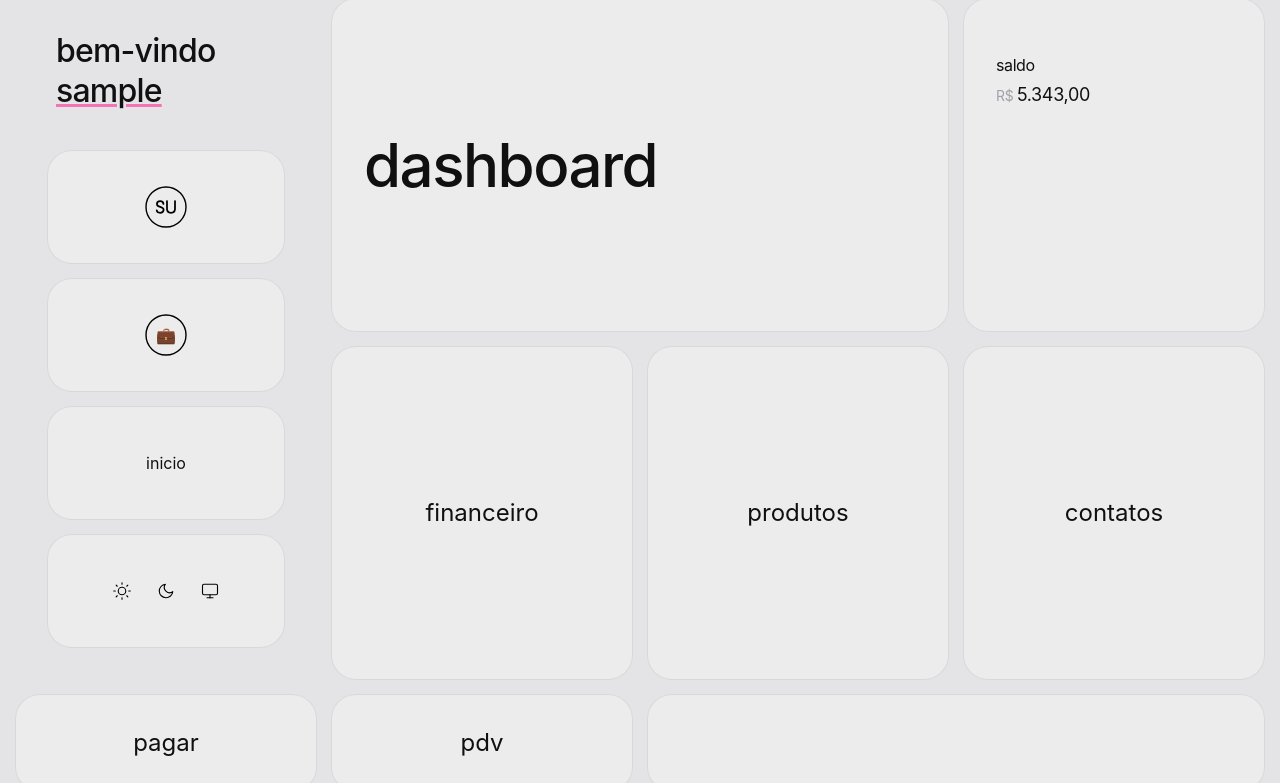
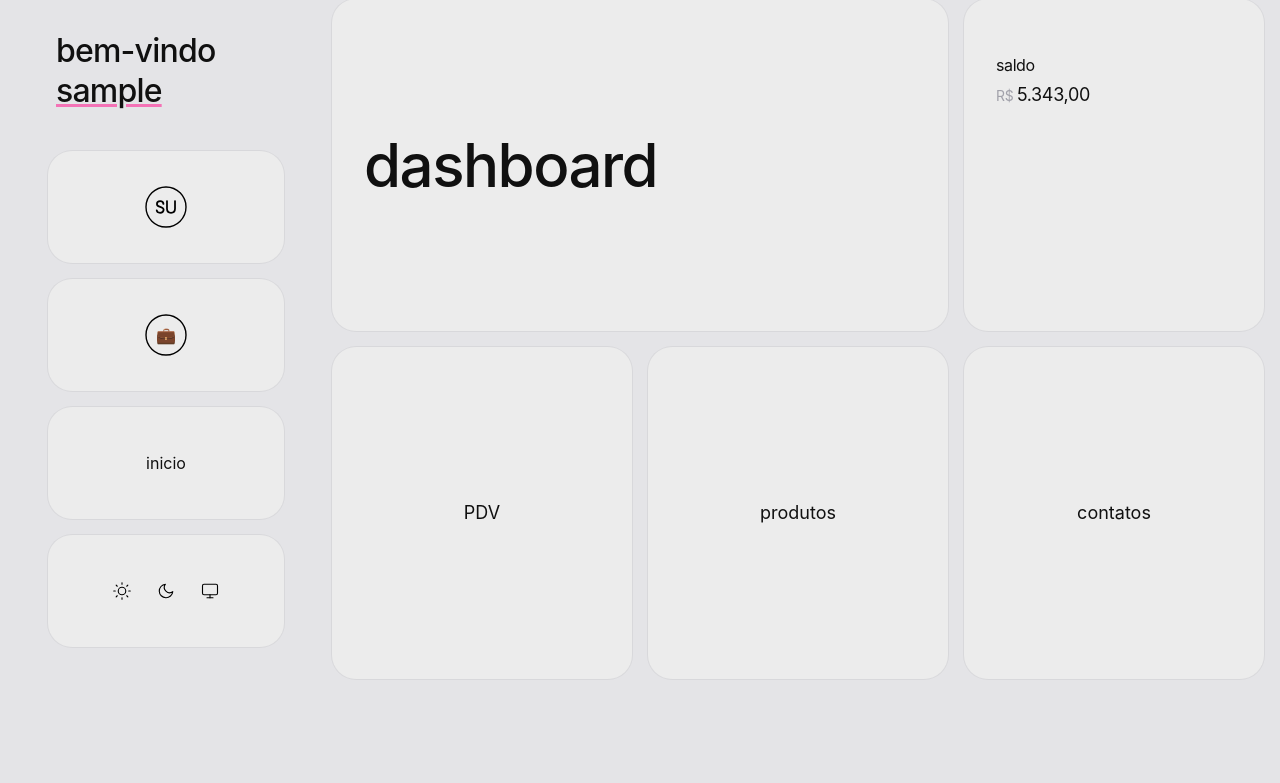
Before and after one commit to hugobelem/erp, a Django app: page /conta/ in a window 1280 px wide. Shown: the part 17-800 px from the top of the page. Run offline with Django 5.2, Linux system fonts and the light colour scheme; the visitor is signed in with stand-in values (Sample User, id 1); data comes from the database, SQL or seed files in the repository; data that the repository does not hold is empty; style sheets or scripts are compiled from the project's sources.

Commit message:
account layout change

```diff
--- a/templates/account.html
+++ b/templates/account.html
@@ -102,7 +102,7 @@
       <a href="#" class="ring-1 lg:row-span-1 flex flex-col justify-between group hover:ring-primary/10 dark:hover:ring-white/20 duration-300 h-full dark:ring-white/10 ring-primary/5 md:grid-cols-2 md:grid lg:gap-0 md:items-center md:gap-12 lg:grid-cols-none lg:col-span-2 rounded-3xl p-8 bg-white dark:bg-secondary hover:shadow-xl dark:shadow-thick">
         <div>
           <p
-            class="ext-xl tracking-tight font-medium text-primary dark:text-white md:text-6xl">
+            class="text-xl tracking-tight font-medium text-primary dark:text-white md:text-6xl">
             dashboard
           </p>
         </div>
@@ -125,23 +125,24 @@
       </div>
 
       <a href="#" class="ring-1 lg:row-span-1 items-center h-full flex p-8 flex-col justify-center hover:ring-primary/5 dark:hover:ring-white/20 dark:ring-white/10 ring-primary/5 relative rounded-3xl overflow-hidden bg-white dark:bg-secondary hover:shadow-xl dark:shadow-thick">
-        <p class="text-xl text-primary dark:text-white lg:text-2xl">
-          financeiro
+        <p class="text-base text-primary dark:text-white lg:text-lg">
+          PDV
         </p>
       </a>
 
       <a href="#" class="ring-1 lg:row-span-1 items-center h-full flex p-8 flex-col justify-center hover:ring-primary/5 dark:hover:ring-white/20 dark:ring-white/10 ring-primary/5 relative rounded-3xl overflow-hidden bg-white dark:bg-secondary hover:shadow-xl dark:shadow-thick">
-        <p class="text-xl text-primary dark:text-white lg:text-2xl">
+        <p class="text-base text-primary dark:text-white lg:text-lg">
           produtos
         </p>
       </a>
 
       <a href="#" class="ring-1 lg:col-span-1 items-center h-full flex p-8 flex-col justify-center hover:ring-primary/5 dark:hover:ring-white/20 dark:ring-white/10 ring-primary/5 relative rounded-3xl overflow-hidden bg-white dark:bg-secondary hover:shadow-xl dark:shadow-thick">
-        <p class="text-xl text-primary dark:text-white lg:text-2xl">
+        <p class="text-base text-primary dark:text-white lg:text-lg">
           contatos
         </p>
       </a>
 
+      {% comment %}
       <a href="#" class="ring-1 lg:col-span-1 items-center h-full flex p-8 flex-col justify-center hover:ring-primary/5 dark:hover:ring-white/20 dark:ring-white/10 ring-primary/5 relative rounded-3xl overflow-hidden bg-white dark:bg-secondary hover:shadow-xl dark:shadow-thick">
         <p class="text-xl text-primary dark:text-white lg:text-2xl">
           pagar
@@ -159,6 +160,7 @@
 
         </p>
       </a>
+      {% endcomment %}
 
       </div>
     </div>
```
